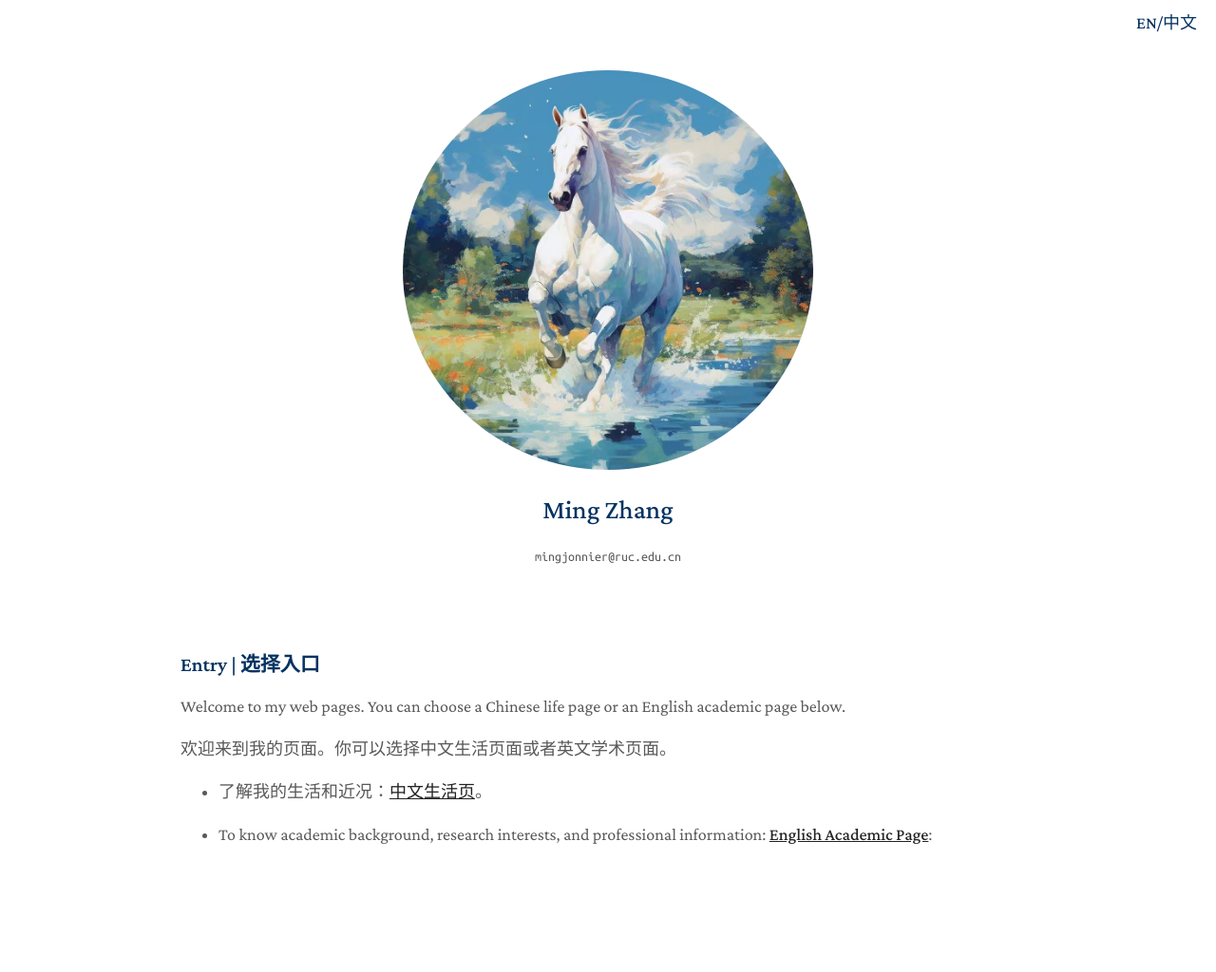
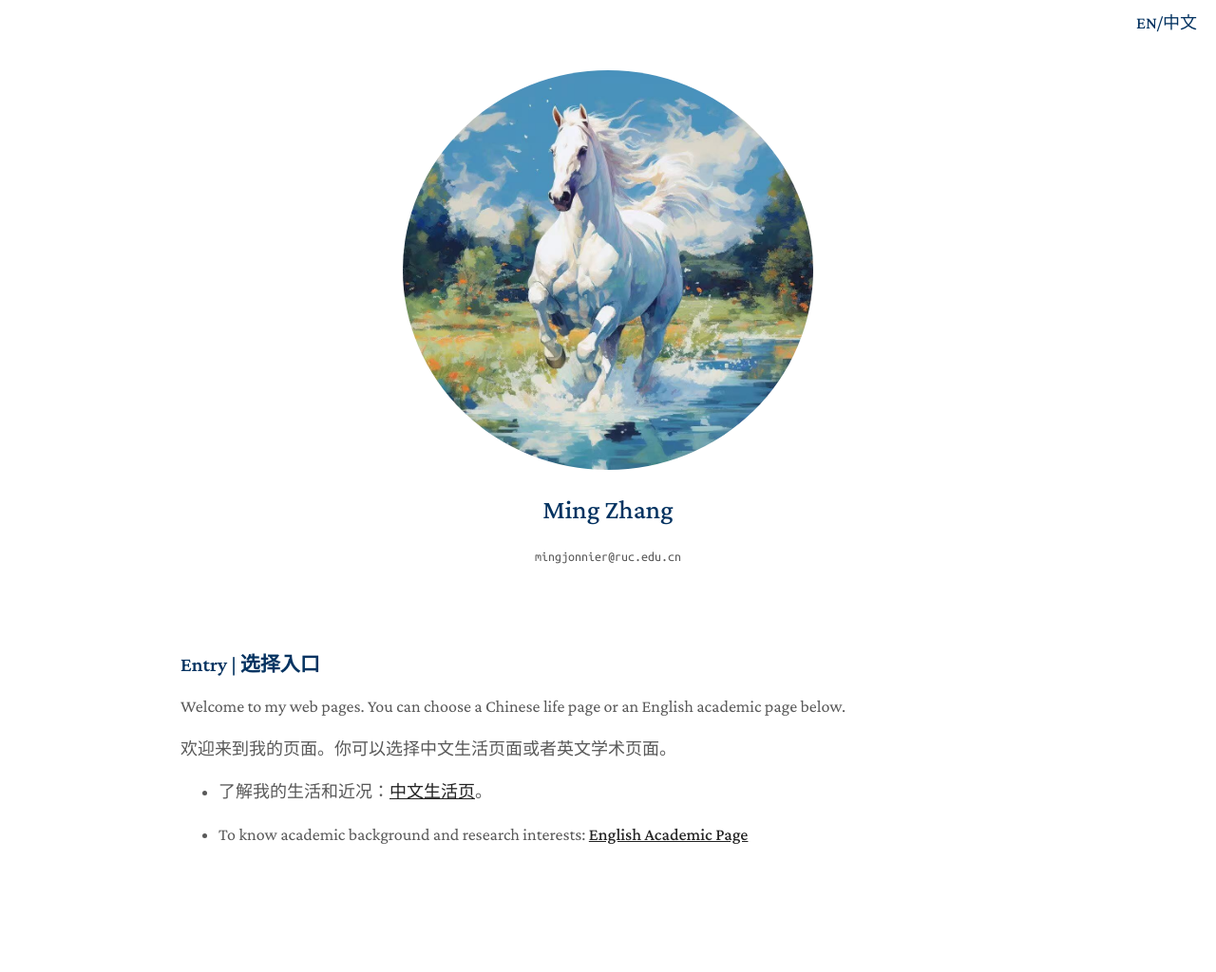
Before and after one commit to zhangming4153/zhangming4153.github.io, a Jekyll site: the page built from index.md, in a window 1280 px wide. Shown: the whole page at 95% size. Built offline with Jekyll 4.4.1, drawn with Linux system fonts in a browser that asks for light colours; a style sheet for code colours, icons or effects is not loaded.

Commit message:
Update English Academic Page link description

```diff
--- a/index.md
+++ b/index.md
@@ -12,4 +12,4 @@ Welcome to my web pages. You can choose a Chinese life page or an English academ
 
 - 了解我的生活和近况：<a href="/cn/"><strong><u>中文生活页</u></strong></a>。
 
-- To know academic background, research interests, and professional information: <a href="/en/"><strong><u>English Academic Page</u></strong></a>:
+- To know academic background and research interests: <a href="/en/"><strong><u>English Academic Page</u></strong></a>
```
